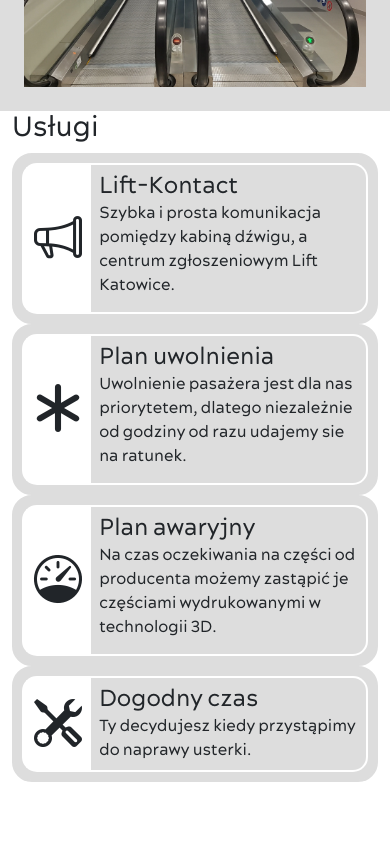
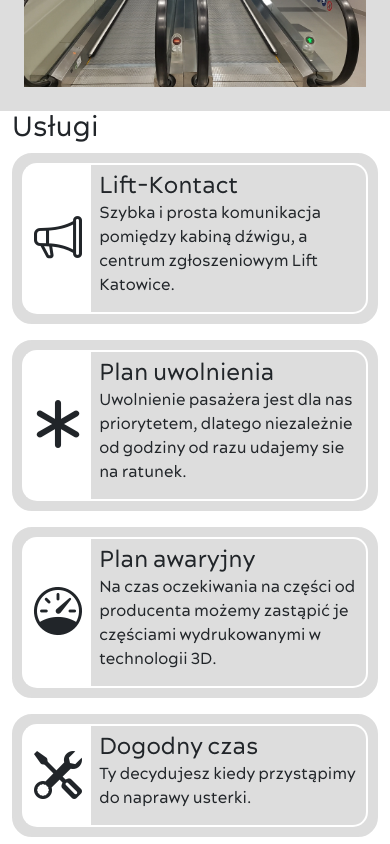
Before and after one commit to luiqiana/liftkatowice, a React (Create React App) app in the folder client/: page / in a window 390 px wide. Shown: the part 2014-2858 px from the top of the page. Before the commit the page ends 2803 px from the top, so only its background shows below. Built offline with nearby package versions, Linux system fonts and the light colour scheme.

Commit message:
Added same height for offer elements

```diff
--- a/client/src/components/index/Offer.js
+++ b/client/src/components/index/Offer.js
@@ -4,32 +4,36 @@ import Container from 'react-bootstrap/Container';
 import Row from 'react-bootstrap/Row';
 import Col from 'react-bootstrap/Col';
 
+
+
 class Offer extends Component {
 	constructor(props) {
 		super(props);
+
+		this.resize = this.resize.bind(this);
 	}
 
 	componentDidMount() {
-		this.load();
+		this.resize();
+		window.addEventListener("resize", this.resize);
 	}
 
-	load() {
+	componentWillUnmount() {
+		window.removeEventListener("resize", this.resize);
+	}
+
+	resize() {
 		Array.prototype.forEach.call(document.getElementsByClassName("index-offer-about-row"), function(el) {
-			console.log(el);
-			let childs = el.children;
-			console.log(childs);
-			let childs1 = childs.children;
-			console.log(childs1);
-			//console.log(childs[1].clientHeight);
+			const childs = [el.children[0].children[0], el.children[1].children[0]];
+			const borderWidth = parseInt(getComputedStyle(childs[0]).borderTopWidth);
 
-			/*let counter = 0;
-			Array.prototype.forEach.call(el.children, function(child) {
-				childs[counter] = child;
-				counter++;
-			});
-
-			if(childs[0].clientHeight > childs[1].clientHeight) childs[1].style.height = childs[0].clientHeight + "px";
-			else if(childs[0].clientHeight < childs[1].clientHeight) childs[0].style.height = childs[1].clientHeight + "px";*/
+			if(window.innerWidth >= 768) {
+				if (childs[0].clientHeight > childs[1].clientHeight) childs[1].style.height = childs[0].clientHeight + borderWidth * 2 + "px";
+				else if (childs[0].clientHeight < childs[1].clientHeight) childs[0].style.height = childs[1].clientHeight + borderWidth * 2 + "px";
+			}
+			else {
+				Array.prototype.forEach.call(childs, function(ell) {ell.style = "none"});
+			}
 		});
 	}
 
@@ -56,7 +60,7 @@ class Offer extends Component {
 								</div>
 							</div>
 						</Col>
-						<Col md={6}>
+						<Col md={6} className="mt-3 mt-md-0">
 							<div className="offer-container p-2">
 								<div className="icon-container">
 									<i className="bi bi-asterisk" />
@@ -72,7 +76,7 @@ class Offer extends Component {
 							</div>
 						</Col>
 					</Row>
-					<Row className="pt-md-4 index-offer-about-row">
+					<Row className="mt-3 mt-md-0 pt-md-4 index-offer-about-row">
 						<Col md={6}>
 							<div className="offer-container p-2">
 								<div className="icon-container">
@@ -88,7 +92,7 @@ class Offer extends Component {
 								</div>
 							</div>
 						</Col>
-						<Col md={6} className="h-100">
+						<Col md={6} className="mt-3 mt-md-0 ">
 							<div className="offer-container p-2">
 								<div className="icon-container">
 									<i className="bi bi-tools" />
```
